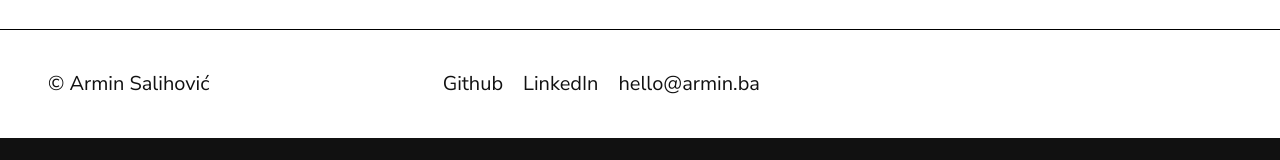
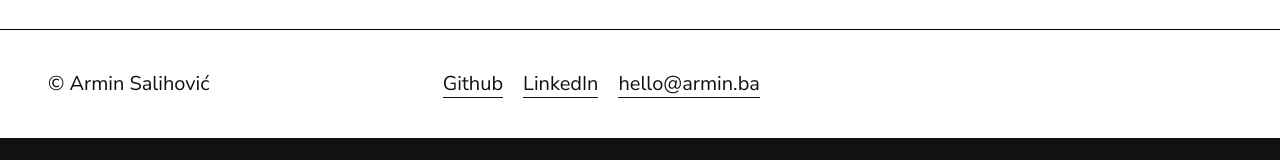
Before and after one commit to armin-salihovic/armin-frontend-nuxt3, a Nuxt app: page /projects in a window 1280 px wide. Shown: the part 487-647 px from the top of the page. Built offline with nearby package versions, Linux system fonts and the light colour scheme; no server answers.

Commit message:
Add useLinks composable

```diff
--- a/assets/css/style.css
+++ b/assets/css/style.css
@@ -11,9 +11,7 @@ body {
     font-weight: 400;
 }
 
-.logo {
-    height: 3.75rem;
-}
+/* Font weights */
 
 .fw-400 {
     font-weight: 400;
@@ -31,6 +29,12 @@ body {
     font-weight: 700;
 }
 
+/* Logo */
+
+.logo {
+    height: 3.75rem;
+}
+
 @media (max-width: 1023px) {
     .logo {
         height: 3rem;
@@ -42,6 +46,9 @@ body {
         height: 3rem;
     }
 }
+
+/* Panel Class */
+/* Class which is applied when the side panel is opened on the projects page */
 
 .html-panel .content, .html-panel .content header {
     color: white;
@@ -115,3 +122,27 @@ body {
         min-width: calc(1536px - 8rem);
     }
 }
+
+/* Navigation links */
+
+.nav-link, .link-underline {
+    position: relative;
+}
+
+.nav-link-active::after, .nav-link:hover::after, .link-underline::after {
+    position: absolute;
+    content: "";
+    background-color: #111111;
+    height: 1px;
+    width: 100%;
+    bottom: -5px;
+    right: 0;
+}
+
+.link-underline::after {
+    bottom: 0 !important;
+}
+
+.link-underline:hover::after {
+    background-color: #999;
+}
--- /dev/null
+++ b/composables/useLinks.js
@@ -0,0 +1,22 @@
+const links = [
+    {name: 'Projects', route: '/projects'},
+    {name: 'About', route: '/about'},
+    {name: 'Music', route: '/music', },
+    {name: 'Contact',route: '/contact', },
+];
+
+const mediaLinks = [
+    {name: 'Github',route: 'https://github.com/armin-salihovic', },
+    {name: 'LinkedIn',route: 'https://www.linkedin.com/in/armin-salihovic/', },
+    {name: 'hello@armin.ba',route: 'mailto:hello@armin.ba', },
+];
+
+function getFirstLinks(n) {
+    return links.filter((link, index) => index < n);
+}
+
+const lastLink = () => links[links.length-1];
+
+export const useLinks = () => {  return {
+    links, mediaLinks, getFirstLinks, lastLink
+}}
--- a/layouts/custom.vue
+++ b/layouts/custom.vue
@@ -15,6 +15,8 @@ function handleClose() {
   window.history.back();
   closePanel();
 }
+
+const {links, mediaLinks} = useLinks();
 </script>
 
 <template>
@@ -24,10 +26,7 @@ function handleClose() {
         <NuxtLink class="hidden sm:block sm:w-2/6 sm:leading-none sm:align-baseline sm:text-xl uppercase" to="/">Armin</NuxtLink>
         <NuxtLink class="sm:align-baseline sm:order-3 sm:hidden" to="/"><img class="logo" src="/img/logo_3.2.2.svg" alt="logo"></NuxtLink>
         <div class="text-lg flex flex-col sm:w-4/6 sm:flex-row justify-start sm:text-xl sm:leading-none gap-5">
-          <NuxtLink to="/projects">Projects</NuxtLink>
-          <NuxtLink to="/about">About</NuxtLink>
-          <NuxtLink to="/music">Music</NuxtLink>
-          <NuxtLink to="/contact">Contact</NuxtLink>
+          <NuxtLink v-for="link in links" :key="link" :to="link.route" activeClass="nav-link-active" class="nav-link">{{ link.name }}</NuxtLink>
         </div>
         <span class="hidden sm:block"></span>
       </header>
@@ -38,9 +37,7 @@ function handleClose() {
           <h3 class="">&copy; Armin Salihović</h3>
         </aside>
         <div class="md:col-span-4 col-span-6 flex flex-row gap-5">
-          <NuxtLink to="https://github.com/armin-salihovic">Github</NuxtLink>
-          <NuxtLink to="https://www.linkedin.com/in/armin-salihovic/">LinkedIn</NuxtLink>
-          <NuxtLink to="mailto:hello@armin.ba">hello@armin.ba</NuxtLink>
+          <NuxtLink v-for="link in mediaLinks" :key="link" :to="link.route" class="link-underline">{{ link.name }}</NuxtLink>
         </div>
       </div>
     </div>
--- a/pages/index.vue
+++ b/pages/index.vue
@@ -1,39 +1,34 @@
 <style scoped>
 @import '~/assets/css/style.css';
 </style>
+
+<script setup>
+const {links, mediaLinks, getFirstLinks, lastLink} = useLinks();
+</script>
 
 <template>
   <div class="w-full block bg-white h-screen max-w-screen-2xl mr-auto p-6 md:p-10 xl:p-20">
     <div class="flex justify-between pb-10 lg:pb-28 flex-col-reverse sm:flex-row items-start gap-16">
       <h1 class="text-5xl lg:text-6xl lg:tracking-widest flex flex-col lg:flex-row whitespace-pre fw-500"><span>Armin </span><span>Salihović</span></h1>
       <div class="flex justify-between w-full sm:mt-auto">
-        <a class="sm:ml-auto sm:align-baseline" href="/"><img class="logo" src="/img/logo_3.2.1.svg" alt="logo"></a>
+        <a class="sm:ml-auto sm:align-baseline" href="/"><img class="logo" src="/img/logo_3.2.2.svg" alt="logo"></a>
         <div class="sm:hidden text-lg flex flex-col justify-start leading-none gap-5 ">
-          <NuxtLink to="/projects">Projects</NuxtLink>
-          <NuxtLink to="#">About</NuxtLink>
-          <NuxtLink to="#">Music</NuxtLink>
-          <NuxtLink to="#">Contact</NuxtLink>
+          <NuxtLink v-for="link in links" :key="link" :to="link.route" class="nav-link">{{ link.name }}</NuxtLink>
         </div>
       </div>
     </div>
     <div class="hidden sm:flex text-xl flex-col gap-4 lg:text-2xl border-b border-black pb-6 items-start mb-14 lg:mb-28 nav">
-      <NuxtLink to="/projects"><span class="bg-black"></span><span class="link-space"></span>Projects</NuxtLink>
-      <NuxtLink to="#"><span class="bg-black"></span><span class="link-space"></span>About</NuxtLink>
-      <NuxtLink to="#"><span class="bg-black"></span><span class="link-space"></span>Music</NuxtLink>
+      <NuxtLink v-for="link in getFirstLinks(links.length-1)" :key="link" :to="link.route" class="nav-link">{{ link.name }}</NuxtLink>
       <div class="flex justify-between w-full">
-        <NuxtLink to="#"><span class="bg-black"></span><span class="link-space"></span>Contact</NuxtLink>
+        <NuxtLink :to="lastLink().route" class="nav-link">{{ lastLink().name }}</NuxtLink>
         <div class="flex gap-10">
-          <NuxtLink to="#">Github</NuxtLink>
-          <NuxtLink to="#">Linkedin</NuxtLink>
-          <NuxtLink to="#">hello@armin.ba</NuxtLink>
+          <NuxtLink v-for="link in mediaLinks" :to="link.route">{{ link.name }}</NuxtLink>
         </div>
       </div>
     </div>
     <div class="text-lg sm:text-2xl lg:text-4xl pt-5 sm:pt-0 pb-10 mb-10 sm:mb-0 md:pb-14 lg:pb-28 leading-light sm:leading-snug border-b border-black sm:border-none">Hello, I'm a computer scientist, an electronics enthusiast, and a musician.</div>
     <div class="sm:hidden text-lg flex flex-col justify-start leading-none gap-5 pb-10 mr-10">
-      <NuxtLink to="#">github</NuxtLink>
-      <NuxtLink to="#">linkedin</NuxtLink>
-      <NuxtLink to="#">hello@armin.ba</NuxtLink>
+      <NuxtLink v-for="link in mediaLinks" :to="link.route">{{ link.name }}</NuxtLink>
     </div>
     <div class="border-b border-black w-24 lg:w-1/12"></div>
   </div>
```
